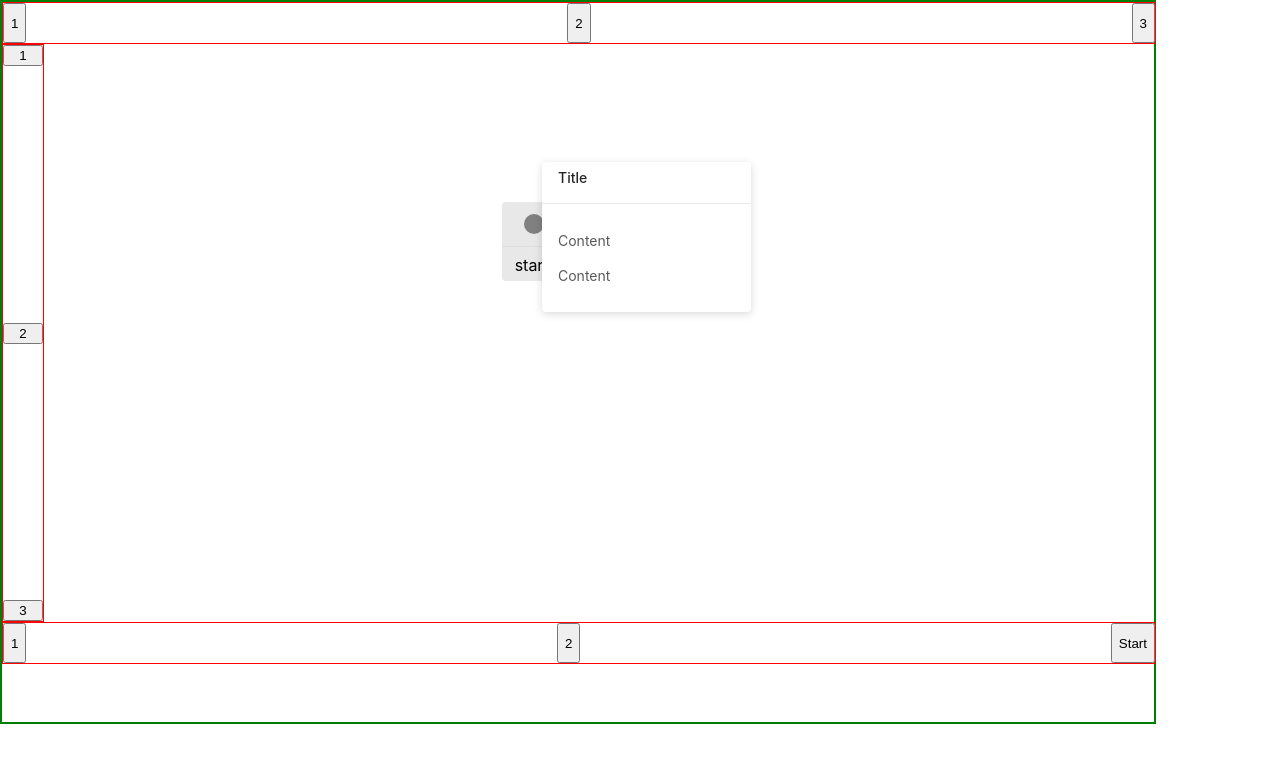
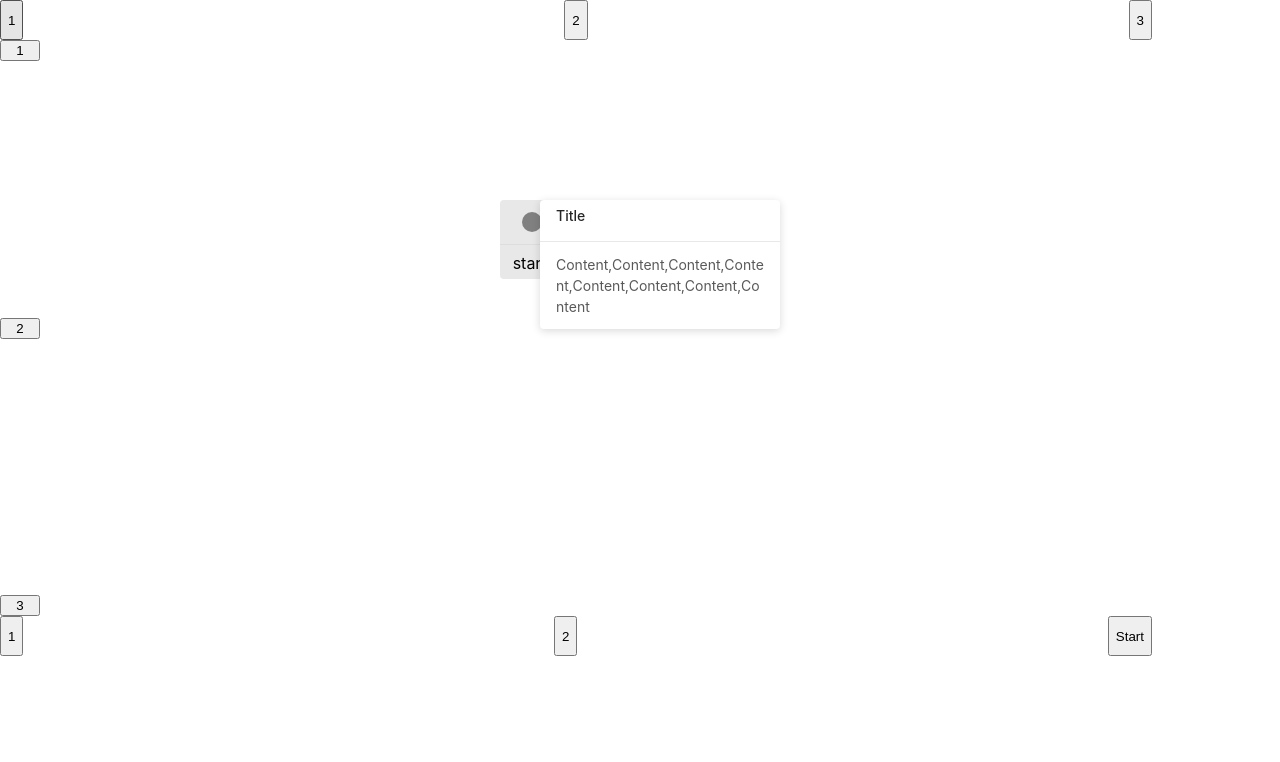
Before and after one commit to sunpcm/sharingan, a React (Create React App) app: page / in a window 1280 px wide. Shown: the top 762 px of the page. Built offline with nearby package versions, Linux system fonts and the light colour scheme.

Commit message:
change position of panel by the pointer

```diff
--- a/src/App.css
+++ b/src/App.css
@@ -5,13 +5,13 @@
   height: 90%;
   width: 90%;
   /* margin: 2% 5%; */
-  border: green 2px solid;
+  /* border: green 2px solid; */
 }
 
 .main .top-panel {
   width: 100%;
   height: 40px;
-  border: red 1px solid;
+  /* border: red 1px solid; */
   display: flex;
   flex-direction: row;
   justify-content: space-between;
@@ -20,7 +20,7 @@
 .main .left-panel {
   height: 80%;
   width: 40px;
-  border: red 1px solid;
+  /* border: red 1px solid; */
   display: flex;
   flex-direction: column;
   justify-content: space-between;
@@ -30,7 +30,7 @@
 .main .bottom-panel {
   width: 100%;
   height: 40px;
-  border: red 1px solid;
+  /* border: red 1px solid; */
   display: flex;
   flex-direction: row;
   justify-content: space-between;
--- a/src/SharinganComponent/DialogPanel.js
+++ b/src/SharinganComponent/DialogPanel.js
@@ -95,10 +95,18 @@ class DialogPanel extends Component {
 
 
     render() {
+        // this.props.dialogInfo.x / ocument.documentElement.clientHeight
+        // document.documentElement.clientWidth
+
+        let panelPosition = {
+            x: this.props.dialogInfo.x / document.documentElement.clientWidth > 0.5 ? '-240' : '40',
+            y: this.props.dialogInfo.y / document.documentElement.clientHeight > 0.5 ? '-80' : '0'
+        }
+
         return (
             <div id="dialog-panel">
-                <div id="dialog-panel-pointer" style={{ left: this.props.dialogInfo.x, top: this.props.dialogInfo.y }}>
-                    <div className="sharingan-popover sharingan-popover-placement-top">
+                <div id="dialog-panel-pointer" style={{ left: this.props.dialogInfo.x + 'px', top: this.props.dialogInfo.y + 'px' }}>
+                    <div className="sharingan-popover sharingan-popover-placement-top" style={{ left: panelPosition.x + 'px', top: panelPosition.y + 'px' }}>
                         <div className="sharingan-popover-content">
                             {/* <div className="sharingan-popover-arrow"></div> */}
                             <div className="sharingan-popover-inner" role="tooltip">
@@ -106,8 +114,7 @@ class DialogPanel extends Component {
                                     <div className="sharingan-popover-title">Title</div>
                                     <div className="sharingan-popover-inner-content">
                                         <div>
-                                            <p>Content</p>
-                                            <p>Content</p>
+                                            Content,Content,Content,Content,Content,Content,Content,Content
                                         </div>
                                     </div>
                                 </div>
--- a/src/SharinganComponent/SharinganIndex.js
+++ b/src/SharinganComponent/SharinganIndex.js
@@ -10,6 +10,10 @@ class Sharingan extends React.Component {
             step: 0,
             dialogInfo: {}
         }
+    }
+
+    componentWillUnmount() {
+        window.onmousedown = null
     }
 
     startSharingan() {
@@ -44,8 +48,8 @@ class Sharingan extends React.Component {
         this.setState({
             dialogInfo: {
                 // step: i + 1,
-                x: actionRecord[i].position.x + 'px',
-                y: actionRecord[i].position.y + 'px'
+                x: actionRecord[i].position.x,
+                y: actionRecord[i].position.y
             }
         })
         if (actionRecord[i + 1]) {
--- a/src/SharinganComponent/SharinganStyle.css
+++ b/src/SharinganComponent/SharinganStyle.css
@@ -127,6 +127,8 @@
 }
 
 #dialog-panel .sharingan-popover-inner {
+  word-wrap: break-word;
+  width: 240px;
   background-color: #fff;
   background-clip: padding-box;
   border-radius: 4px;
```
